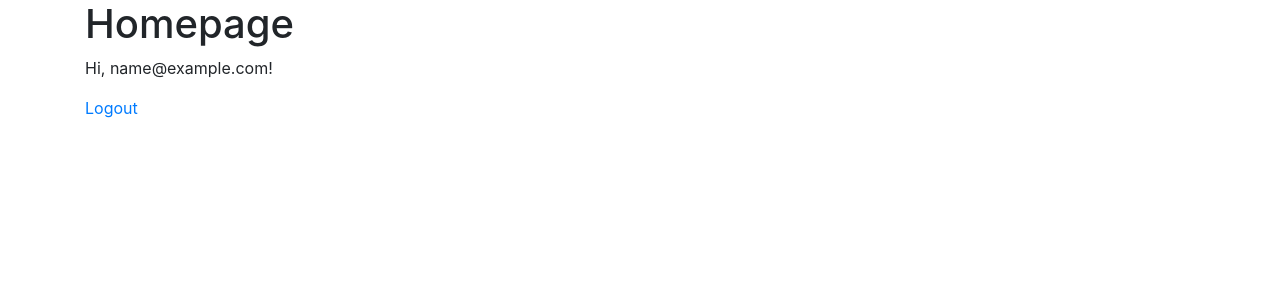
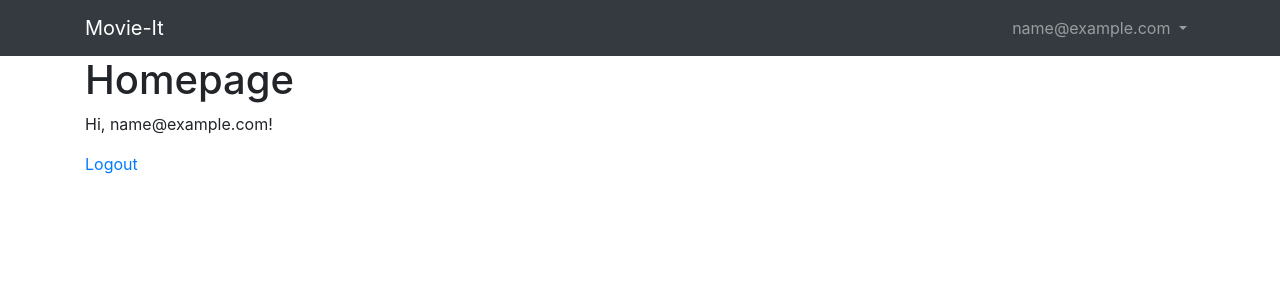
Before and after one commit to gorkemarslan/Django-Movie-Database, a Django app: page / in a window 1280 px wide. Shown: the top 300 px of the page. Run offline with Django 3.2, Linux system fonts and the light colour scheme; the visitor is signed in with stand-in values (Sample User, id 1); some libraries are stand-ins or nearby versions.

Commit message:
Navbar is added.

```diff
--- a/templates/_base.html
+++ b/templates/_base.html
@@ -3,14 +3,21 @@
 <head>
     <meta charset="UTF-8">
     <title>{% block title %}DjangoMovieDatabase{% endblock title %}</title>
-    <link rel="stylesheet" href="https://stackpath.bootstrapcdn.com/bootstrap/4.3.1/css/bootstrap.min.css"
-          integrity="sha384-ggOyR0iXCbMQv3Xipma34MD+dH/1fQ784/j6cY/iJTQUOhcWr7x9JvoRxT2MZw1T" crossorigin="anonymous">
+    <!-- Bootstrap CSS -->
+    <link rel="stylesheet" href="https://stackpath.bootstrapcdn.com/bootstrap/4.5.2/css/bootstrap.min.css">
+    <!-- Font awesome -->
+    <link rel="stylesheet" href="https://cdnjs.cloudflare.com/ajax/libs/font-awesome/4.7.0/css/font-awesome.min.css">
     {% block statichead %}{% endblock statichead %}
 </head>
 <body>
+    {% include 'navbar.html' %}
     <div class="container">
         {% block content %}
         {% endblock content %}
     </div>
+    <!-- jQuery first, then Popper.js, then Bootstrap JS -->
+    <script src="https://code.jquery.com/jquery-3.5.1.min.js"></script>
+    <script src="https://cdn.jsdelivr.net/npm/popper.js@1.16.1/dist/umd/popper.min.js"></script>
+    <script src="https://stackpath.bootstrapcdn.com/bootstrap/4.5.2/js/bootstrap.min.js"></script>
 </body>
 </html>
--- /dev/null
+++ b/templates/navbar.html
@@ -0,0 +1,30 @@
+      <nav class="navbar navbar-expand-sm navbar-dark bg-dark">
+        <div class="container">
+          <a class="navbar-brand" href="{% url 'home' %}">Movie-It</a>
+          <button class="navbar-toggler" type="button" data-toggle="collapse" data-target="#mainMenu" aria-controls="mainMenu" aria-expanded="false" aria-label="Toggle navigation">
+            <span class="navbar-toggler-icon"></span>
+          </button>
+          <div class="collapse navbar-collapse" id="mainMenu">
+            {% if user.is_authenticated %}
+              <ul class="navbar-nav ml-auto">
+                <li class="nav-item dropdown">
+                  <a class="nav-link dropdown-toggle" href="#" id="userMenu" data-toggle="dropdown" aria-haspopup="true" aria-expanded="false">
+                    {{ user.email }}
+                  </a>
+                  <div class="dropdown-menu dropdown-menu-right" aria-labelledby="userMenu">
+                    <a class="dropdown-item" href="#">My account</a>
+                    <a class="dropdown-item" href="#">Change password</a>
+                    <div class="dropdown-divider"></div>
+                    <a class="dropdown-item" href="{% url 'logout' %}">Log out</a>
+                  </div>
+                </li>
+              </ul>
+            {% else %}
+              <form class="form-inline ml-auto">
+                <a href="{% url 'login' %}" class="btn btn-outline-secondary">Log in</a>
+                <a href="{% url 'signup' %}" class="btn btn-primary ml-2">Sign up</a>
+              </form>
+            {% endif %}
+          </div>
+        </div>
+      </nav>
```
Also changed, not shown: templates/movies/movie_list.html (+1 -8 lines).
